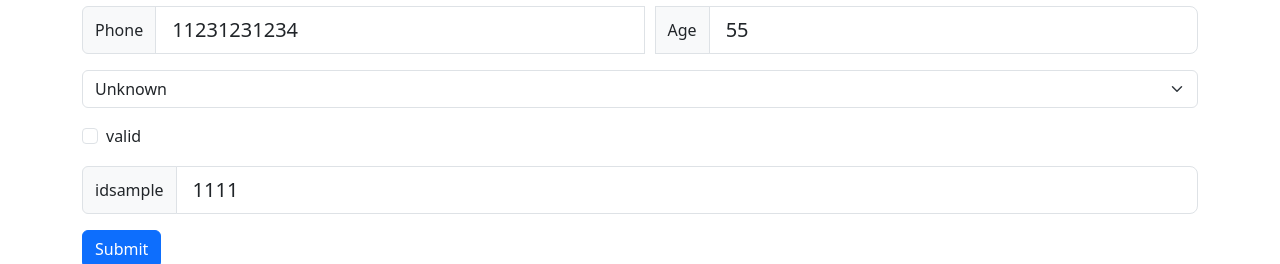
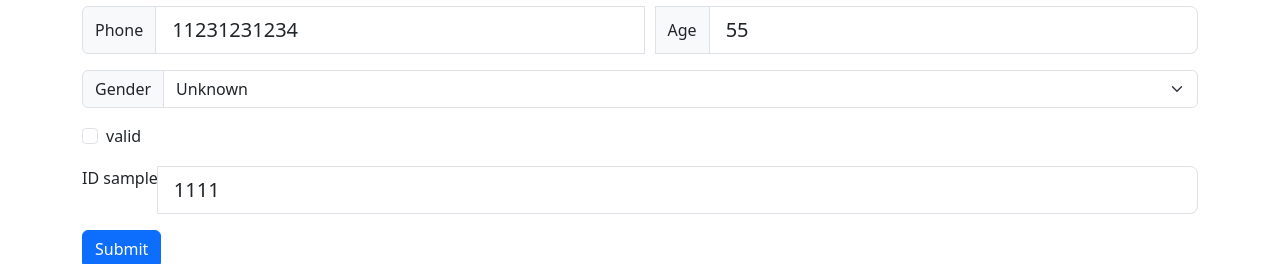
Before and after one commit to bbonnet18/react-uv-voters, a React (Create React App) app: page / in a window 1280 px wide. Both pictures are taken after a click on the tab "validationList". Shown: the part 310-574 px from the top of the page. Built offline with nearby package versions, Linux system fonts and the light colour scheme; no server answers.

Commit message:
created a form for validating users

```diff
--- a/src/ValidationForm.js
+++ b/src/ValidationForm.js
@@ -1,6 +1,6 @@
 import './App.css';
 import { useState, useEffect } from 'react';
-import {Form, InputGroup, Card, Spinner, Button} from "react-bootstrap";
+import {Form, InputGroup, Card, Spinner, FormLabel, Button} from "react-bootstrap";
 import axios from 'axios';
 
 
@@ -20,7 +20,7 @@ function ValidationForm({validation,setValidation}) {
       var formFields = form.querySelectorAll('.form-control');
       var genderSelect = form.querySelector('#aGender');
       var stateSelect = form.querySelector('#aState');
-      var validCheck = form.querySelector("#valid");
+      var validCheck = form.querySelector("#Valid");
       var payload = {}
       for (let i = 0; i < formFields.length; i++) {
         console.log('val: ', formFields[i].value);
@@ -28,7 +28,7 @@ function ValidationForm({validation,setValidation}) {
       }
       payload['gender'] = genderSelect.value;
       payload['state'] = stateSelect.value;
-      payload['valid'] = validCheck.value;
+      payload['valid'] = (validCheck.checked) ? true : false;
       console.log('payload: ', payload);
 
       setLoading(true)
@@ -118,7 +118,8 @@ function ValidationForm({validation,setValidation}) {
           <Form.Control id="age" name="age" size="lg" type="number" placeholder="age" onChange={()=>{}} value={validation.age}   required />
         </InputGroup>
         <InputGroup className='mb-3'>
-          <Form.Select aria-label="Gender" name="gender" id="aGender"  onChange={()=>{}} required value={validation.gender}  >
+            <InputGroup.Text>Gender</InputGroup.Text>
+          <Form.Select aria-label="Gender" name="gender" id="aGender"  onChange={(e)=>{setValidation({...validation,gender:e.target.value})}} required value={validation.gender}  >
             <option value="F">Female</option>
             <option value="M">Male</option>
             <option value="U">Unknown</option>
@@ -127,12 +128,12 @@ function ValidationForm({validation,setValidation}) {
         <InputGroup className='mb-3'>
           <Form.Check // prettier-ignore
             type={'checkbox'}
-            id={'valid'}
+            id={'Valid'}
             label={'valid'} required  onChange={(e)=>{setValidation({...validation,valid:e.target.value})}}  value={validation.valid}
           />
         </InputGroup>
         <InputGroup className='mb-3'>
-          <InputGroup.Text id="aIdsample" >idsample</InputGroup.Text>
+          <FormLabel>ID sample</FormLabel>
           <Form.Control id="idsample" name="idsample" size="lg" type="text" onChange={(e)=>{setValidation({...validation,idsample:e.target.value})}}  placeholder="idsample" value={validation.idsample}  required />
         </InputGroup>
         <Button variant='primary' onClick={() => addValidation()}>Submit</Button>
```
